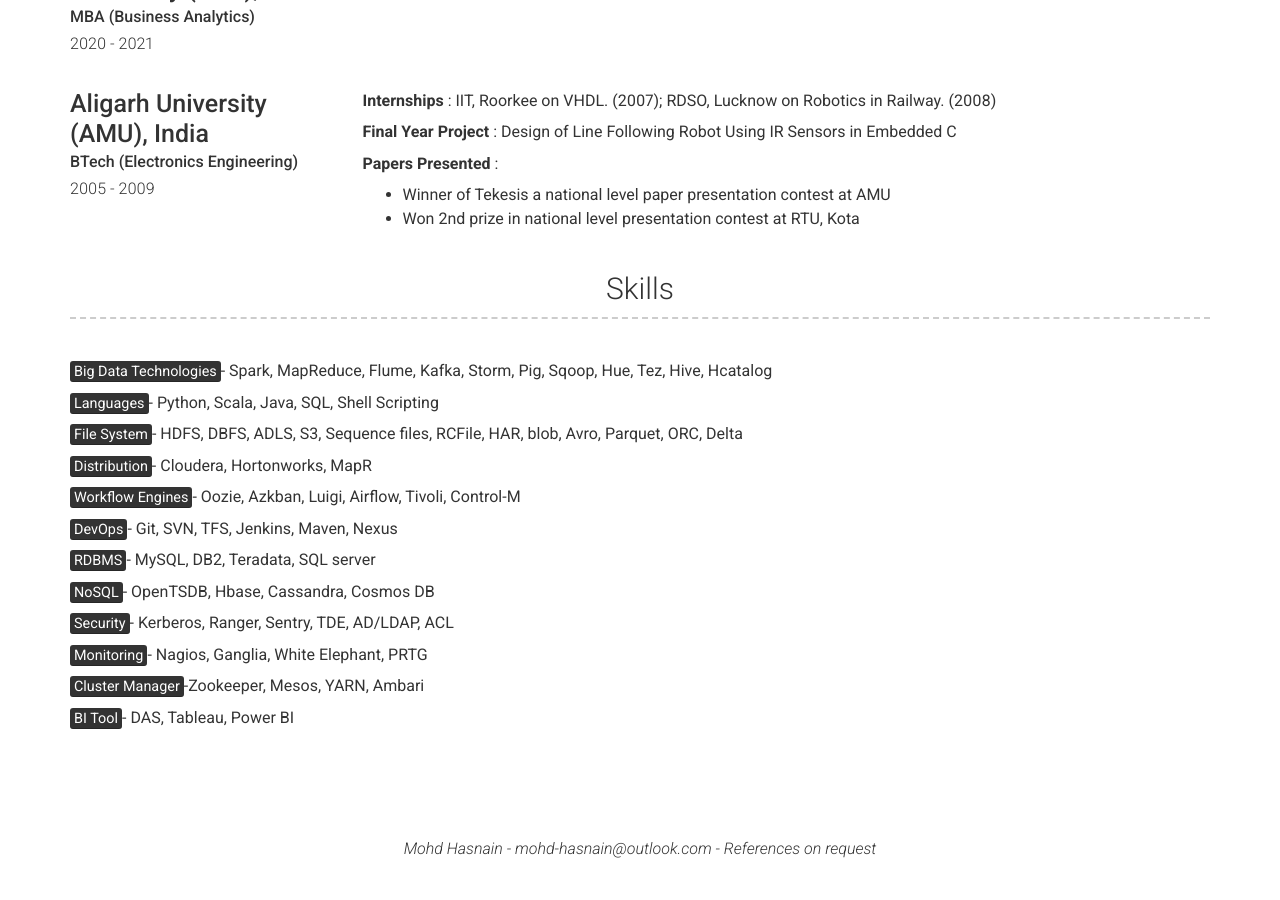
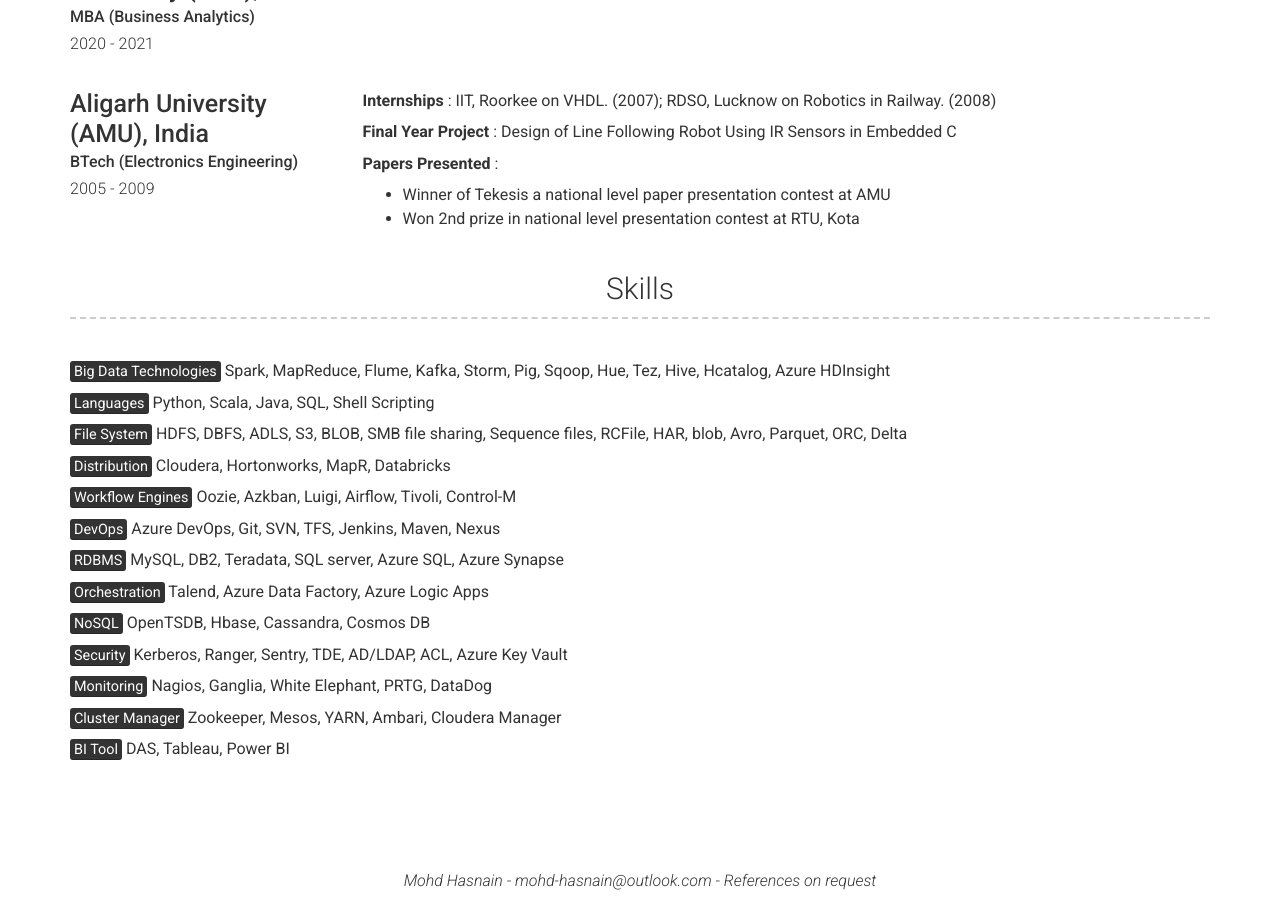
Before and after one commit to mohd-hasnain/mohd-hasnain.github.io, a Jekyll site: the page built from index.md, in a window 1280 px wide and 900 px high, scrolled down 2020 px. Built offline with Jekyll 4.4.1, drawn with Linux system fonts in a browser that asks for light colours; nearby versions of some CDN libraries; before the commit the page ends 2889 px from its top, so only the background shows below that.

Commit message:
Update _config.yml

```diff
--- a/_config.yml
+++ b/_config.yml
@@ -65,29 +65,31 @@ projects_title: Certifications #(Use this to override about projects section tit
 more_title: Skills #(Use this to override about more section title)
 more_content: | # this will include new lines to allow paragraphs
 
-    <mark>Big Data Technologies</mark>- Spark, MapReduce, Flume, Kafka, Storm, Pig, Sqoop, Hue, Tez, Hive, Hcatalog
+    <mark>Big Data Technologies</mark> Spark, MapReduce, Flume, Kafka, Storm, Pig, Sqoop, Hue, Tez, Hive, Hcatalog, Azure HDInsight
 
-    <mark>Languages</mark>- Python, Scala, Java, SQL, Shell Scripting
+    <mark>Languages</mark> Python, Scala, Java, SQL, Shell Scripting
 
-    <mark>File System</mark>- HDFS, DBFS, ADLS, S3, Sequence files, RCFile, HAR, blob, Avro, Parquet, ORC, Delta
+    <mark>File System</mark> HDFS, DBFS, ADLS, S3, BLOB, SMB file sharing, Sequence files, RCFile, HAR, blob, Avro, Parquet, ORC, Delta
 
-    <mark>Distribution</mark>- Cloudera, Hortonworks, MapR
+    <mark>Distribution</mark> Cloudera, Hortonworks, MapR, Databricks
 
-    <mark>Workflow Engines</mark>- Oozie, Azkban, Luigi, Airflow, Tivoli, Control-M
+    <mark>Workflow Engines</mark> Oozie, Azkban, Luigi, Airflow, Tivoli, Control-M
 
-    <mark>DevOps</mark>- Git, SVN, TFS, Jenkins, Maven, Nexus
+    <mark>DevOps</mark> Azure DevOps, Git, SVN, TFS, Jenkins, Maven, Nexus
 
-    <mark>RDBMS</mark>- MySQL, DB2, Teradata, SQL server
+    <mark>RDBMS</mark> MySQL, DB2, Teradata, SQL server, Azure SQL, Azure Synapse
 
-    <mark>NoSQL</mark>- OpenTSDB, Hbase, Cassandra, Cosmos DB
+    <mark>Orchestration</mark> Talend, Azure Data Factory, Azure Logic Apps
 
-    <mark>Security</mark>- Kerberos, Ranger, Sentry, TDE, AD/LDAP, ACL
+    <mark>NoSQL</mark> OpenTSDB, Hbase, Cassandra, Cosmos DB
 
-    <mark>Monitoring</mark>- Nagios, Ganglia, White Elephant, PRTG
+    <mark>Security</mark> Kerberos, Ranger, Sentry, TDE, AD/LDAP, ACL, Azure Key Vault
 
-    <mark>Cluster Manager</mark>-Zookeeper, Mesos, YARN, Ambari
+    <mark>Monitoring</mark> Nagios, Ganglia, White Elephant, PRTG, DataDog
 
-    <mark>BI Tool</mark>- DAS, Tableau, Power BI
+    <mark>Cluster Manager</mark> Zookeeper, Mesos, YARN, Ambari, Cloudera Manager
+
+    <mark>BI Tool</mark> DAS, Tableau, Power BI
 
 # Footer
 footer_show_references: true
```
